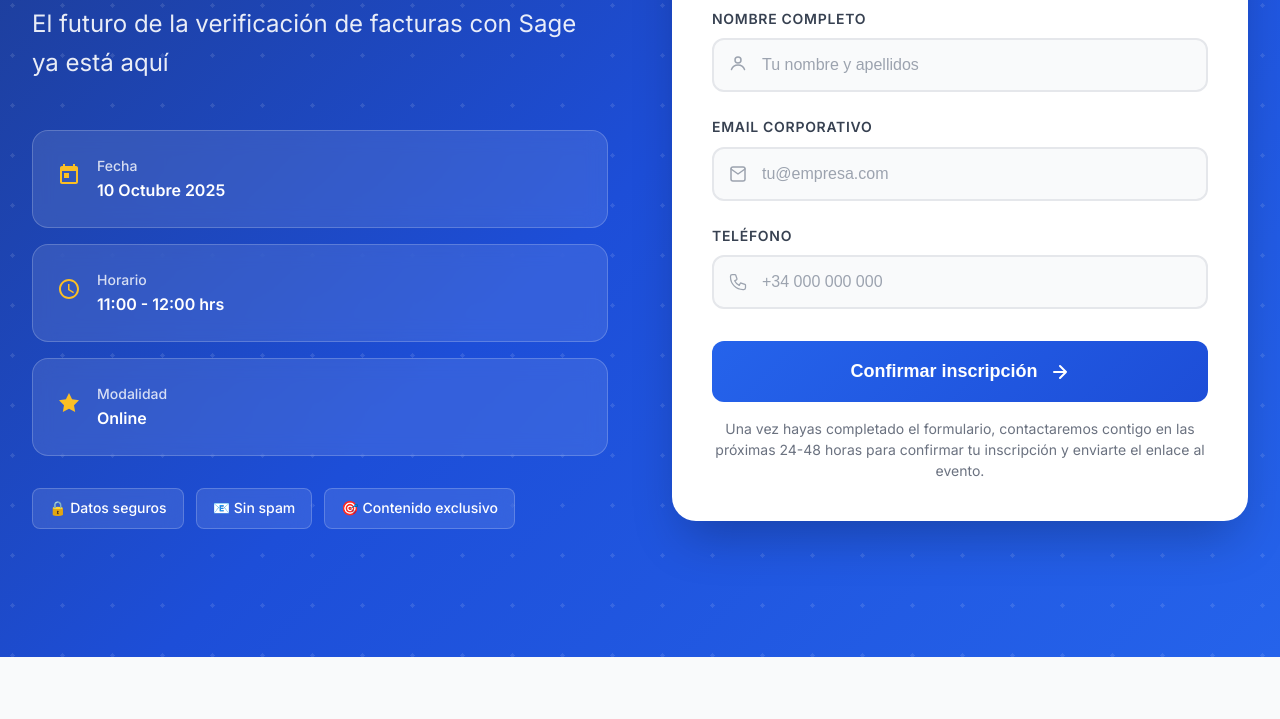
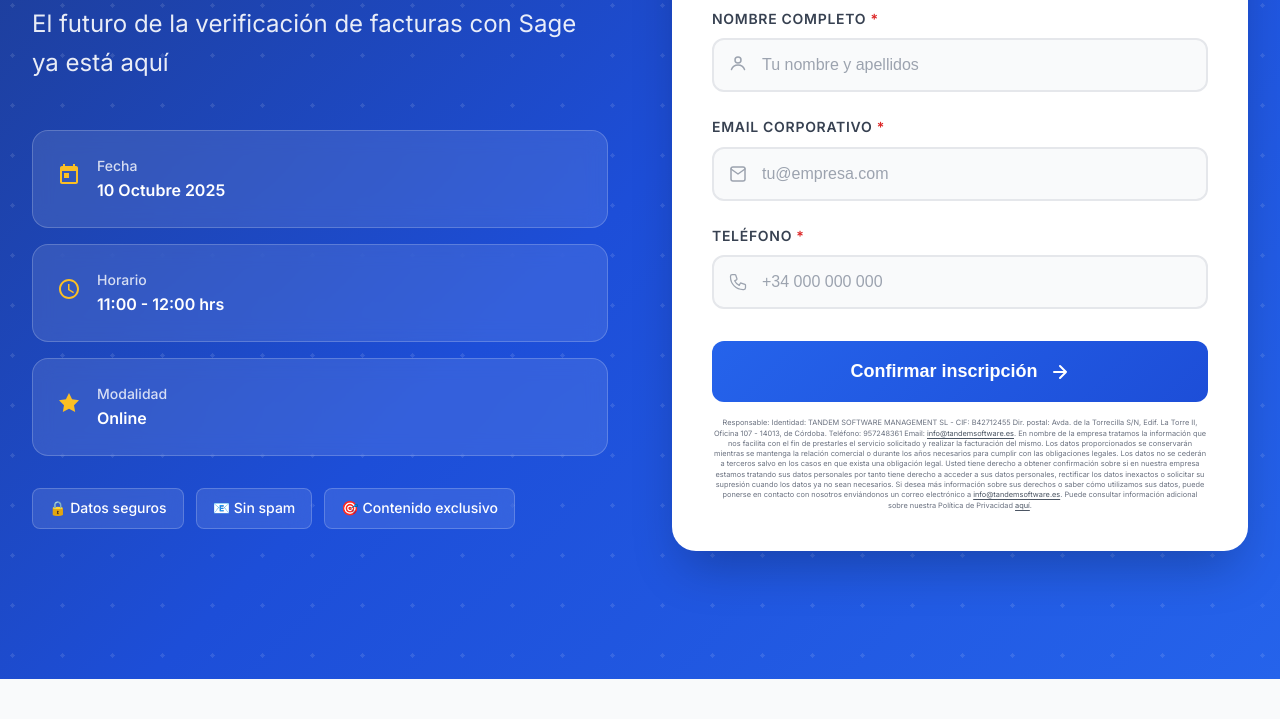
Before and after one commit to Tandem-Software-Management/landing-verifactu, an Astro site: page / in a window 1280 px wide. Shown: the part 390-1109 px from the top of the page. Built offline with nearby package versions, Linux system fonts and the light colour scheme; Astro itself is replaced by a stand-in of ours.

Commit message:
chore: añadido texto legal bajo el formulario

```diff
--- a/src/pages/index.astro
+++ b/src/pages/index.astro
@@ -142,7 +142,7 @@ import IntegratorDark from "../assets/integratorDark.png";
 
 							<div class="form-grid">
 								<div class="form-group">
-									<label for="empresa">Empresa</label>
+									<label for="empresa">Empresa <span class="required">*</span></label>
 									<div class="input-wrapper">
 										<svg
 											class="input-icon"
@@ -172,7 +172,7 @@ import IntegratorDark from "../assets/integratorDark.png";
 								</div>
 
 								<div class="form-group">
-									<label for="nombre">Nombre completo</label>
+									<label for="nombre">Nombre completo <span class="required">*</span></label>
 									<div class="input-wrapper">
 										<svg
 											class="input-icon"
@@ -198,7 +198,7 @@ import IntegratorDark from "../assets/integratorDark.png";
 								</div>
 
 								<div class="form-group">
-									<label for="email">Email corporativo</label>
+									<label for="email">Email corporativo <span class="required">*</span></label>
 									<div class="input-wrapper">
 										<svg
 											class="input-icon"
@@ -229,7 +229,7 @@ import IntegratorDark from "../assets/integratorDark.png";
 								</div>
 
 								<div class="form-group">
-									<label for="telefono">Teléfono</label>
+									<label for="telefono">Teléfono <span class="required">*</span></label>
 									<div class="input-wrapper">
 										<svg
 											class="input-icon"
@@ -274,10 +274,7 @@ import IntegratorDark from "../assets/integratorDark.png";
 							</button>
 
 							<p class="form-disclaimer">
-								Una vez hayas completado el formulario,
-								contactaremos contigo en las próximas 24-48
-								horas para confirmar tu inscripción y enviarte
-								el enlace al evento. <br />
+								Responsable: Identidad: TANDEM SOFTWARE MANAGEMENT SL - CIF: B42712455 Dir. postal: Avda. de la Torrecilla S/N, Edif. La Torre II, Oficina 107 - 14013, de Córdoba. Teléfono: 957248361 Email: <a href="mailto:info@tandemsoftware.es">info@tandemsoftware.es</a>. En nombre de la empresa tratamos la información que nos facilita con el fin de prestarles el servicio solicitado y realizar la facturación del mismo. Los datos proporcionados se conservarán mientras se mantenga la relación comercial o durante los años necesarios para cumplir con las obligaciones legales. Los datos no se cederán a terceros salvo en los casos en que exista una obligación legal. Usted tiene derecho a obtener confirmación sobre si en nuestra empresa estamos tratando sus datos personales por tanto tiene derecho a acceder a sus datos personales, rectificar los datos inexactos o solicitar su supresión cuando los datos ya no sean necesarios. Si desea más información sobre sus derechos o saber cómo utilizamos sus datos, puede ponerse en contacto con nosotros enviándonos un correo electrónico a <a href="mailto:info@tandemsoftware.es">info@tandemsoftware.es</a>. Puede consultar información adicional sobre nuestra Política de Privacidad <a href="https://www.tandemsoftware.es/politica-de-privacidad/">aquí</a>. <br />
 							</p>
 						</form>
 
@@ -1558,6 +1555,10 @@ import IntegratorDark from "../assets/integratorDark.png";
 		letter-spacing: 0.05em;
 	}
 
+	.form-group label .required {
+		color: #dc2626;
+	}
+
 	.input-wrapper {
 		position: relative;
 	}
@@ -1626,10 +1627,22 @@ import IntegratorDark from "../assets/integratorDark.png";
 	}
 
 	.form-disclaimer {
-		font-size: 0.875rem;
+		font-size: 0.46rem;
 		color: var(--gray-500);
 		text-align: center;
-		line-height: 1.5;
+		line-height: 1.4;
+	}
+
+	.form-disclaimer a {
+		color: var(--gray-600);
+		text-decoration: underline;
+		text-decoration-thickness: 0.5px;
+		text-underline-offset: 2px;
+		transition: color 0.2s ease;
+	}
+
+	.form-disclaimer a:hover {
+		color: var(--primary-600);
 	}
 
 	/* Thank You Message */
```
